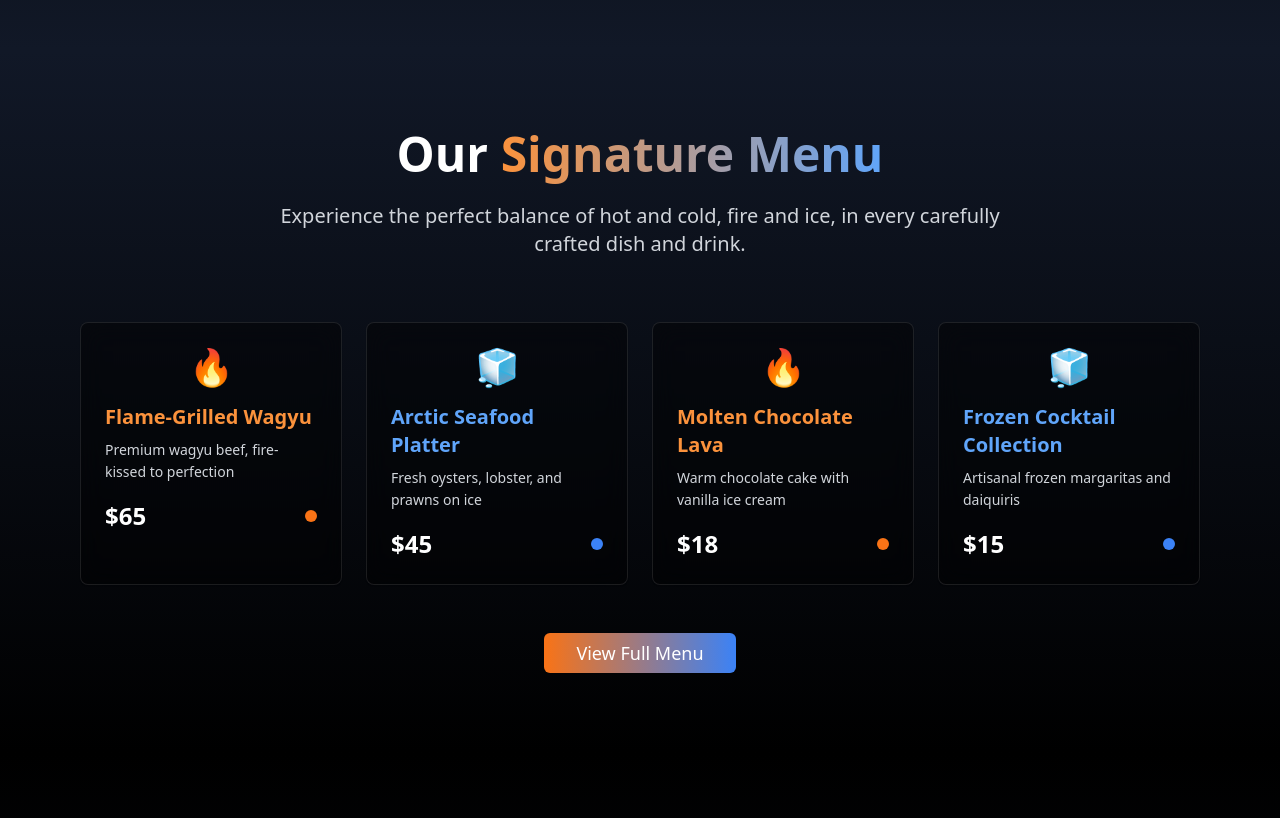
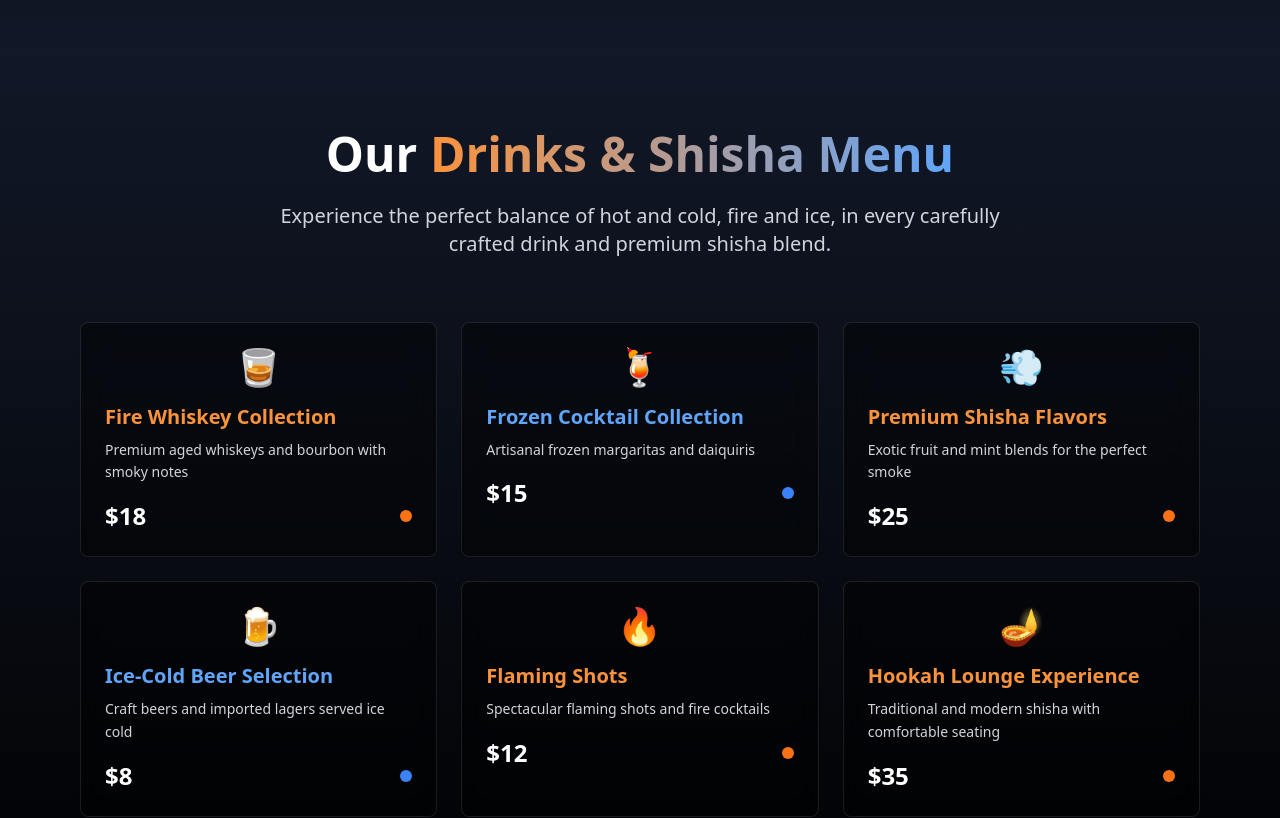
Before and after one commit to Digital77777/beautiful-web-craft, a React (Vite) app: page / in a window 1280 px wide. Shown: the part 1440-2258 px from the top of the page. Built offline with nearby package versions, Linux system fonts and the light colour scheme.

Commit message:
Update menu items
Add alcohol and shisha, remove food items.

```diff
--- a/src/components/MenuHighlight.tsx
+++ b/src/components/MenuHighlight.tsx
@@ -5,32 +5,46 @@ import { Card, CardContent } from "@/components/ui/card";
 export const MenuHighlight = () => {
   const menuItems = [
     {
-      name: "Flame-Grilled Wagyu",
-      description: "Premium wagyu beef, fire-kissed to perfection",
-      price: "$65",
-      category: "fire",
-      image: "🔥"
-    },
-    {
-      name: "Arctic Seafood Platter",
-      description: "Fresh oysters, lobster, and prawns on ice",
-      price: "$45",
-      category: "ice",
-      image: "🧊"
-    },
-    {
-      name: "Molten Chocolate Lava",
-      description: "Warm chocolate cake with vanilla ice cream",
+      name: "Fire Whiskey Collection",
+      description: "Premium aged whiskeys and bourbon with smoky notes",
       price: "$18",
       category: "fire",
-      image: "🔥"
+      image: "🥃"
     },
     {
       name: "Frozen Cocktail Collection",
       description: "Artisanal frozen margaritas and daiquiris",
       price: "$15",
       category: "ice",
-      image: "🧊"
+      image: "🍹"
+    },
+    {
+      name: "Premium Shisha Flavors",
+      description: "Exotic fruit and mint blends for the perfect smoke",
+      price: "$25",
+      category: "fire",
+      image: "💨"
+    },
+    {
+      name: "Ice-Cold Beer Selection",
+      description: "Craft beers and imported lagers served ice cold",
+      price: "$8",
+      category: "ice",
+      image: "🍺"
+    },
+    {
+      name: "Flaming Shots",
+      description: "Spectacular flaming shots and fire cocktails",
+      price: "$12",
+      category: "fire",
+      image: "🔥"
+    },
+    {
+      name: "Hookah Lounge Experience",
+      description: "Traditional and modern shisha with comfortable seating",
+      price: "$35",
+      category: "fire",
+      image: "🪔"
     }
   ];
 
@@ -41,15 +55,15 @@ export const MenuHighlight = () => {
           <h2 className="text-4xl md:text-5xl font-bold mb-6">
             <span className="text-white">Our </span>
             <span className="bg-gradient-to-r from-orange-400 to-blue-400 bg-clip-text text-transparent">
-              Signature Menu
+              Drinks & Shisha Menu
             </span>
           </h2>
           <p className="text-xl text-gray-300 max-w-3xl mx-auto">
-            Experience the perfect balance of hot and cold, fire and ice, in every carefully crafted dish and drink.
+            Experience the perfect balance of hot and cold, fire and ice, in every carefully crafted drink and premium shisha blend.
           </p>
         </div>
 
-        <div className="grid md:grid-cols-2 lg:grid-cols-4 gap-6 mb-12">
+        <div className="grid md:grid-cols-2 lg:grid-cols-3 gap-6 mb-12">
           {menuItems.map((item, index) => (
             <Card key={index} className="bg-black/40 backdrop-blur-md border border-white/10 hover:border-white/30 transition-all duration-300 group">
               <CardContent className="p-6">
```
